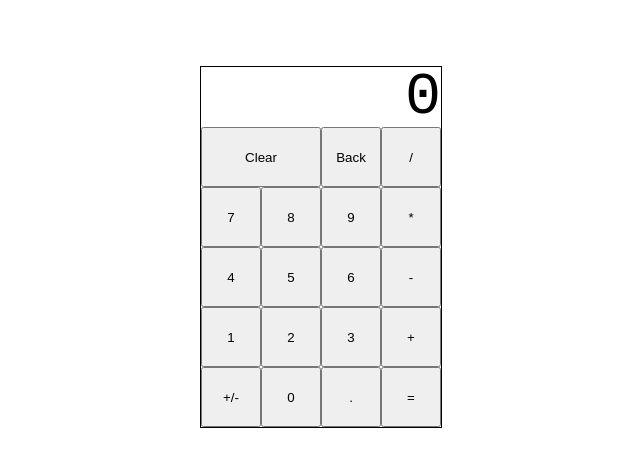
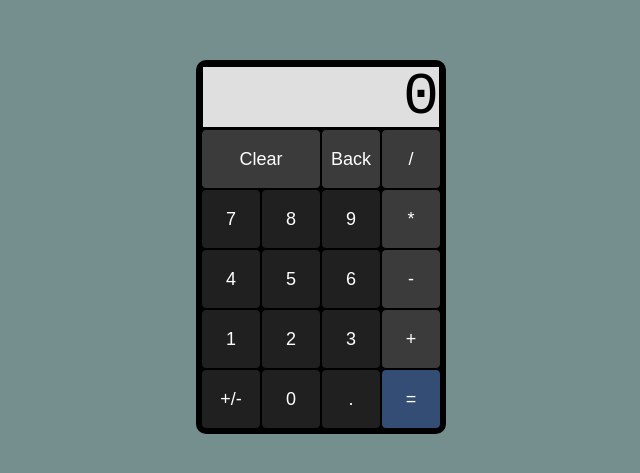
Before and after one commit to pv-230/odin-calculator, a website: page index.html in a window 1280 px wide. Shown: the part 153-626 px from the top of the page, without its empty margins (319-959 px from the left). Drawn offline with Linux system fonts and the light colour scheme.

Commit message:
Add proper styling

```diff
--- a/styles.css
+++ b/styles.css
@@ -12,22 +12,40 @@ body {
   align-items: center;
   width: 100vw;
   height: 100vh;
+  background-color: #748f8d;
 }
 
 .calc-frame {
   display: grid;
   grid-template-columns: repeat(4, 1fr);
-  border: solid black 1px;
+  border: solid black 5px;
+  border-radius: 10px;
+  background-color: black;
 }
 
 button {
   width: 6rem;
   height: 6rem;
+  border: solid 1px black;
+  border-radius: 5px;
+  font-family: sans-serif;
+  font-size: 1.8rem;
+}
+
+button:hover {
+  background-color: #636363;
 }
 
 .clear {
   grid-column: 1 / 3;
   width: 12rem;
+  background-color: #3b3b3b;
+  color: white;
+}
+
+.back {
+  background-color: #3b3b3b;
+  color: white;
 }
 
 .display {
@@ -38,4 +56,24 @@ button {
   height: 6rem;
   font-size: 6rem;
   font-family: monospace;
+  background-color: #dfdfdf;
+  border: solid 2px black;
 }
+
+.operator {
+  background-color: #3b3b3b;
+  color: white;
+}
+
+.operator.equal {
+  background-color: #334d74;
+}
+
+.operator.equal:hover {
+  background-color: #3f649c;
+}
+
+.digit-pad {
+  background-color: #202020;
+  color: white;
+}
```
